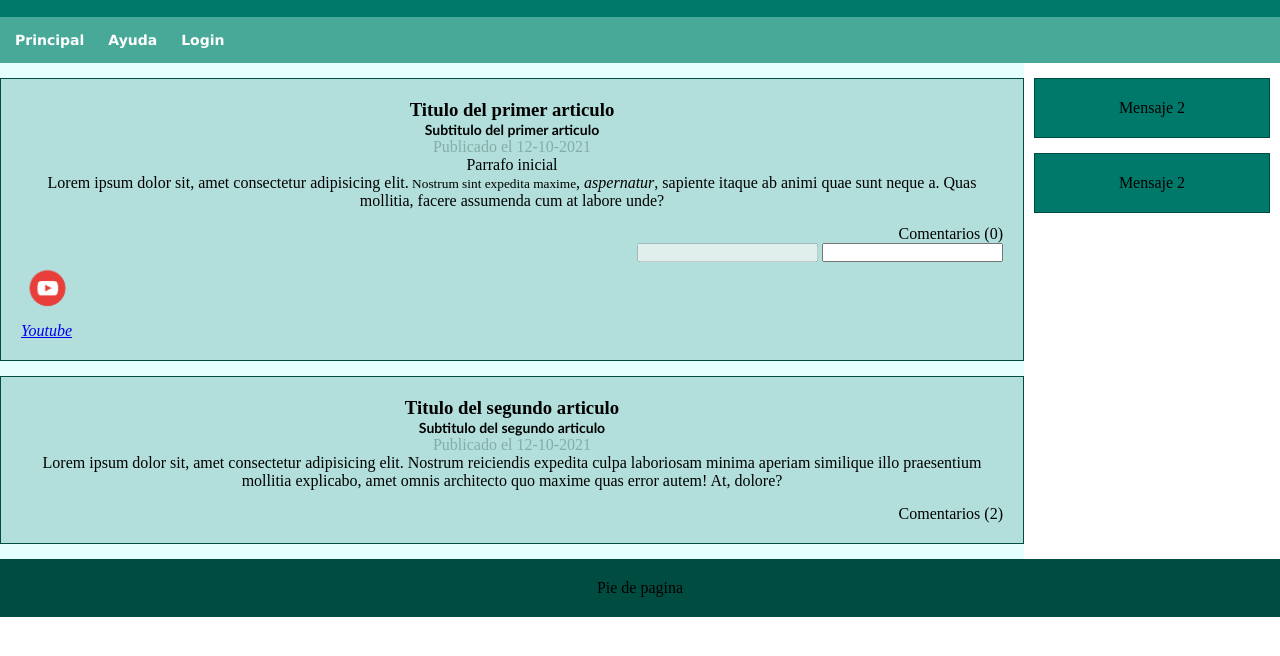
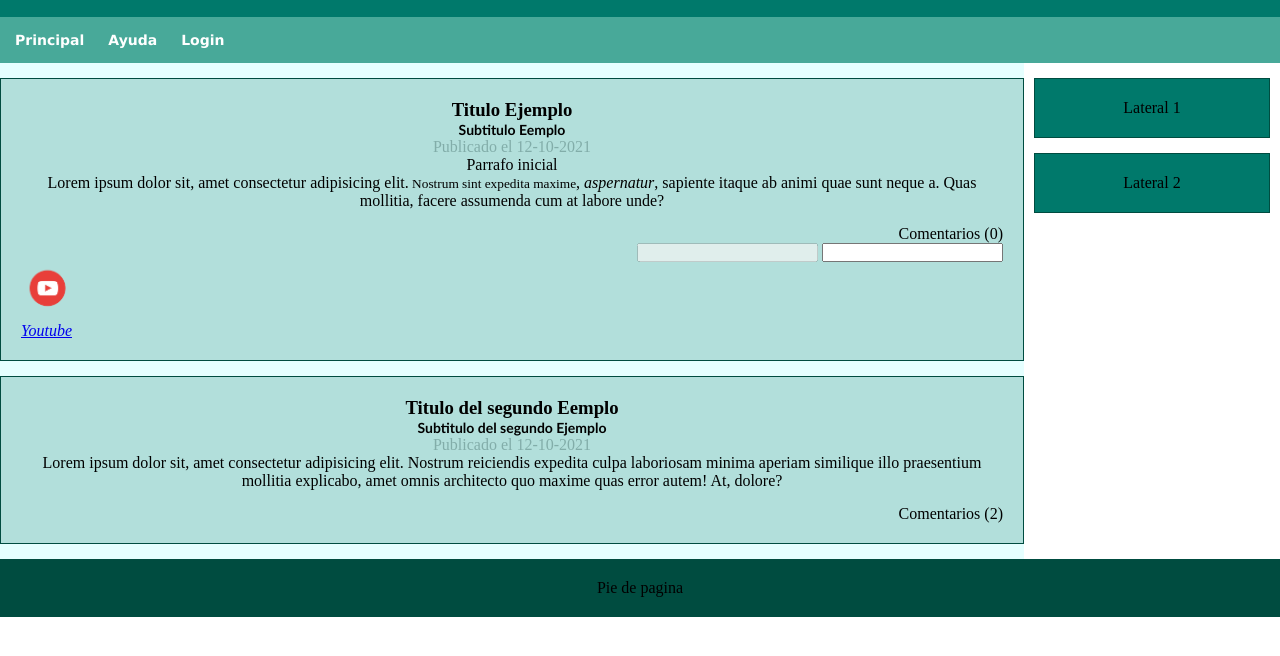
Before and after one commit to GusTarmi/Proyecto, a plain HTML site: page index.html in a window 1280 px wide. Shown: the part 68-724 px from the top of the page. Drawn offline with Linux system fonts and the light colour scheme.

Commit message:
Modificaciones de eemplo

```diff
--- a/index.html
+++ b/index.html
@@ -24,8 +24,8 @@
             <section class="sector"><!--Etiqueta de cuerpo o seccion-->
                 <article ><!--Etiqueta de articulo-->
                     <hgroup><!--etiqueta para agrupar encabezados-->
-                        <h1>Titulo del primer articulo</h1>
-                        <h2>Subtitulo del primer articulo</h2>
+                        <h1>Titulo Ejemplo</h1>
+                        <h2>Subtitulo Eemplo</h2>
                     </hgroup>
 
                     <time datetime="12-10-2021">Publicado el 12-10-2021</time>
@@ -47,8 +47,8 @@
                 </article>
                 <article>
                     <hgroup>
-                        <h1>Titulo del segundo articulo</h1>
-                        <h2>Subtitulo del segundo articulo</h2>
+                        <h1>Titulo del segundo Eemplo</h1>
+                        <h2>Subtitulo del segundo Ejemplo</h2>
                     </hgroup>
                     <time datetime="12-10-2021">Publicado el 12-10-2021</time>
                     <p>Lorem ipsum dolor sit, amet consectetur adipisicing elit. Nostrum reiciendis expedita culpa laboriosam minima aperiam similique illo praesentium mollitia explicabo, amet omnis architecto quo maxime quas error autem! At, dolore?</p>
@@ -59,10 +59,10 @@
             </section>
             <aside class="columna"><!--Etiqueta de contenido relacionado-->
                 <blockquote cite="http://Google.com"><!--Etiqueta para crear citas-->
-                    Mensaje 2
+                    Lateral 1
                 </blockquote>
                 <blockquote>
-                    Mensaje 2
+                    Lateral 2
                 </blockquote>
             </aside>
 
```
